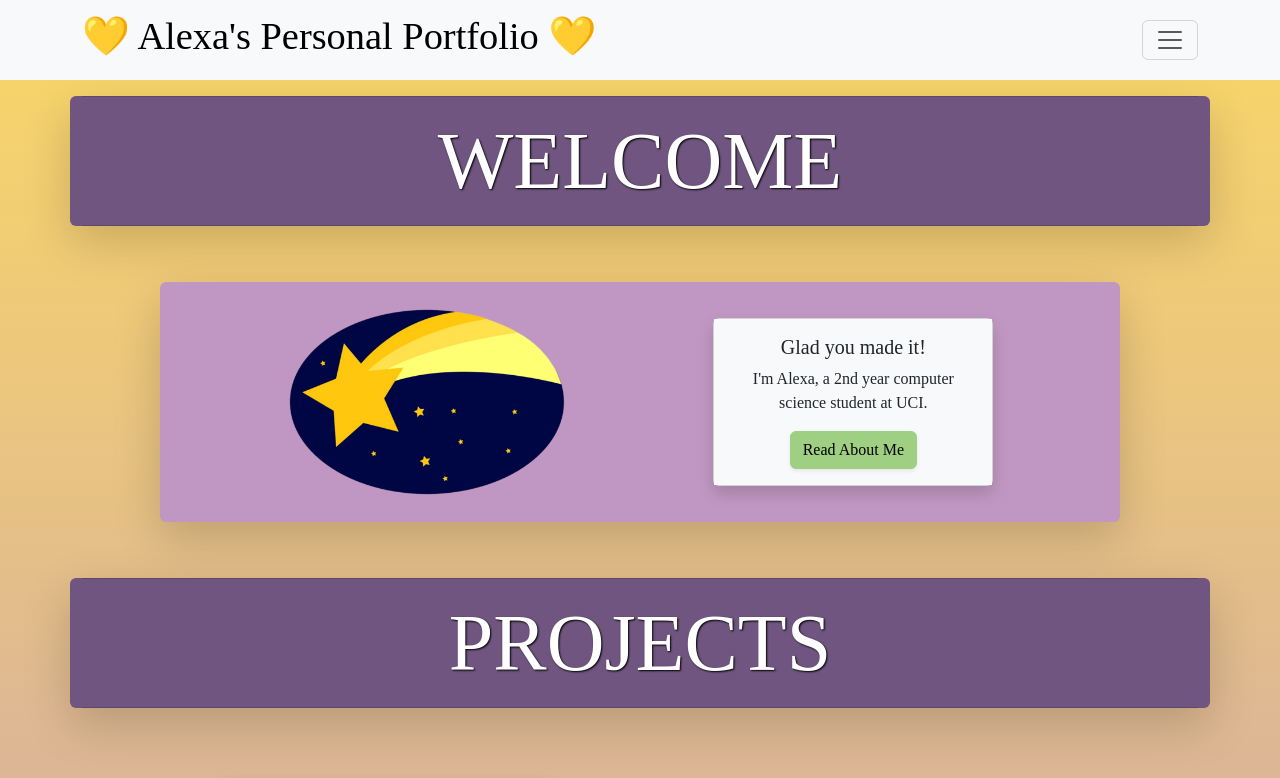
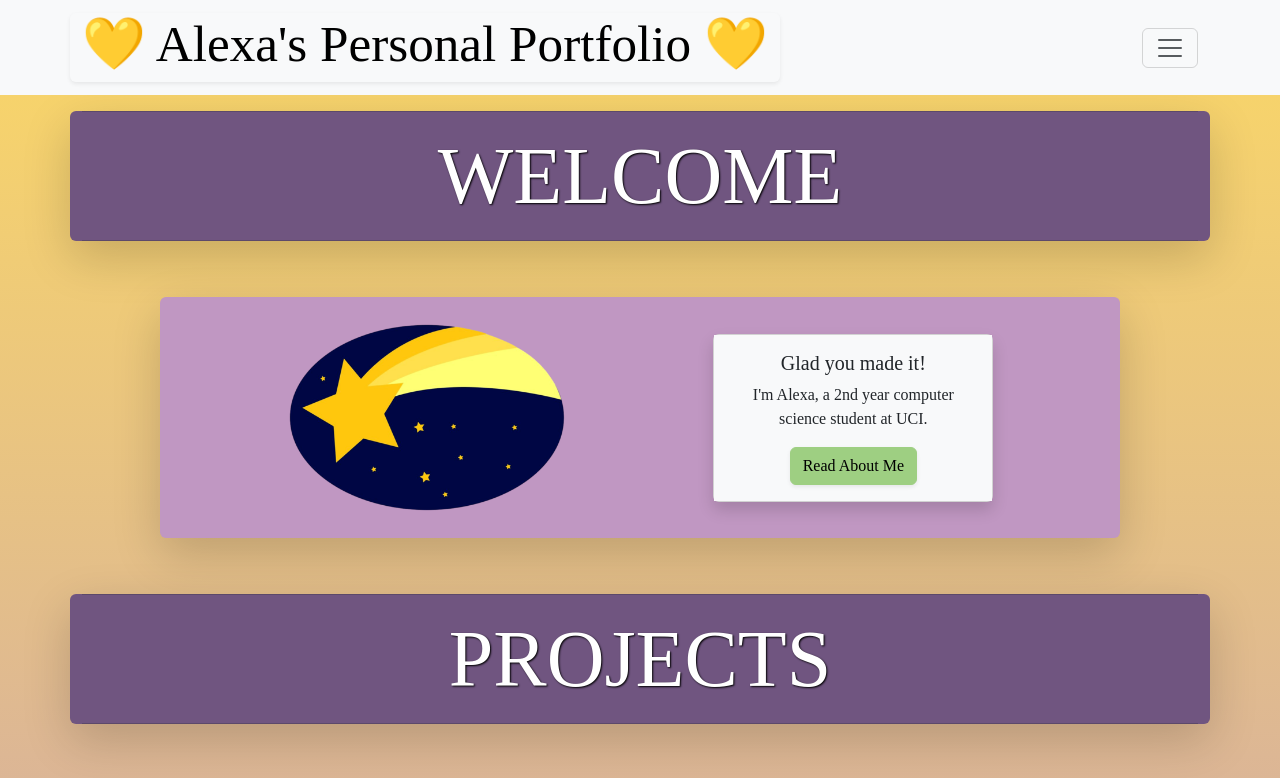
Before and after one commit to Citralyn/Alexa_Personal_Portfolio, a React (Vite) app in the folder Portfolio/portfolio_on_vite/: page / in a window 1280 px wide. Shown: the top 778 px of the page. Built offline with nearby package versions, Linux system fonts and the light colour scheme; a web font is replaced by a local one.

Commit message:
I made the navbar.brand a bit bigger and a bit more obvious you can press it

```diff
--- a/Portfolio/portfolio_on_vite/src/layouts/MainLayout.jsx
+++ b/Portfolio/portfolio_on_vite/src/layouts/MainLayout.jsx
@@ -14,10 +14,9 @@ export default function MainLayout() {
         <Navbar expand="false" className="bg-body-tertiary">
             <Container>
                 <Navbar.Brand href="/">
-
-                    <Row className='align-items-center'>
+                    <Row className='text-bg-transparent shadow-sm rounded justify-content-center align-items-center'>
                         <Col>
-                            <h2 style={{fontSize: "3vw"}}>&#128155;  Alexa's Personal Portfolio  &#128155;</h2>
+                            <h2 style={{fontSize: "4vw"}}>&#128155;  Alexa's Personal Portfolio  &#128155;</h2>
                         </Col>
                     </Row>
                 </Navbar.Brand>
```
